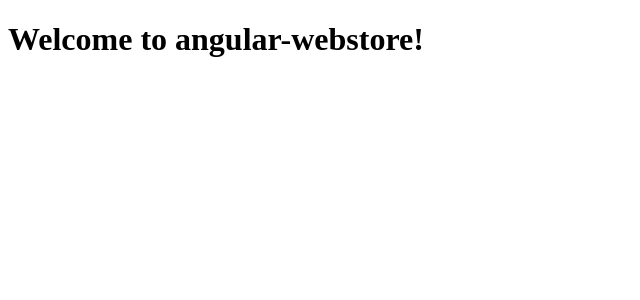
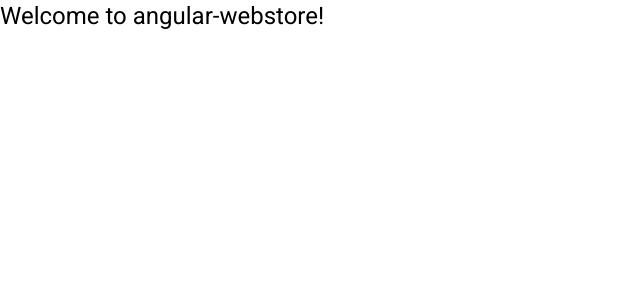
Before and after one commit to MAiKo26/angular-webstore, an Angular app: page / in a window 1280 px wide. Shown: the top 300 px of the page, without its empty margins (0-640 px from the left). Built offline with nearby package versions, Linux system fonts and the light colour scheme.

Commit message:
tailwind config

```diff
--- a/angular.json
+++ b/angular.json
@@ -2,7 +2,8 @@
   "$schema": "./node_modules/@angular/cli/lib/config/schema.json",
   "version": 1,
   "cli": {
-    "packageManager": "pnpm"
+    "packageManager": "pnpm",
+    "analytics": false
   },
   "newProjectRoot": "projects",
   "projects": {
@@ -58,6 +59,7 @@
               "src/assets"
             ],
             "styles": [
+              "@angular/material/prebuilt-themes/indigo-pink.css",
               "src/styles.css"
             ],
             "scripts": [],
--- a/package.json
+++ b/package.json
@@ -11,10 +11,12 @@
   "private": true,
   "dependencies": {
     "@angular/animations": "^17.0.0",
+    "@angular/cdk": "17.1.1",
     "@angular/common": "^17.0.0",
     "@angular/compiler": "^17.0.0",
     "@angular/core": "^17.0.0",
     "@angular/forms": "^17.0.0",
+    "@angular/material": "17.1.1",
     "@angular/platform-browser": "^17.0.0",
     "@angular/platform-browser-dynamic": "^17.0.0",
     "@angular/platform-server": "^17.0.0",
@@ -31,6 +33,9 @@
     "@angular/compiler-cli": "^17.0.0",
     "@types/express": "^4.17.17",
     "@types/node": "^18.18.0",
+    "autoprefixer": "^10.4.17",
+    "postcss": "^8.4.33",
+    "tailwindcss": "^3.4.1",
     "typescript": "~5.2.2"
   }
 }
--- a/src/index.html
+++ b/src/index.html
@@ -6,8 +6,10 @@
   <base href="/">
   <meta name="viewport" content="width=device-width, initial-scale=1">
   <link rel="icon" type="image/x-icon" href="favicon.ico">
+  <link href="https://fonts.googleapis.com/css2?family=Roboto:wght@300;400;500&display=swap" rel="stylesheet">
+  <link href="https://fonts.googleapis.com/icon?family=Material+Icons" rel="stylesheet">
 </head>
-<body>
+<body class="mat-typography">
   <app-root></app-root>
 </body>
 </html>
--- a/src/styles.css
+++ b/src/styles.css
@@ -1 +1,14 @@
 /* You can add global styles to this file, and also import other style files */
+
+@tailwind base;
+@tailwind components;
+@tailwind utilities;
+
+html,
+body {
+  height: 100%;
+}
+body {
+  margin: 0;
+  font-family: Roboto, "Helvetica Neue", sans-serif;
+}
--- /dev/null
+++ b/tailwind.config.js
@@ -0,0 +1,8 @@
+/** @type {import('tailwindcss').Config} */
+module.exports = {
+  content: ["./src/**/*.{html,ts}"],
+  theme: {
+    extend: {},
+  },
+  plugins: [],
+};
```
Also changed, not shown: 1 other file (tests, documents, lock files or other folders).
